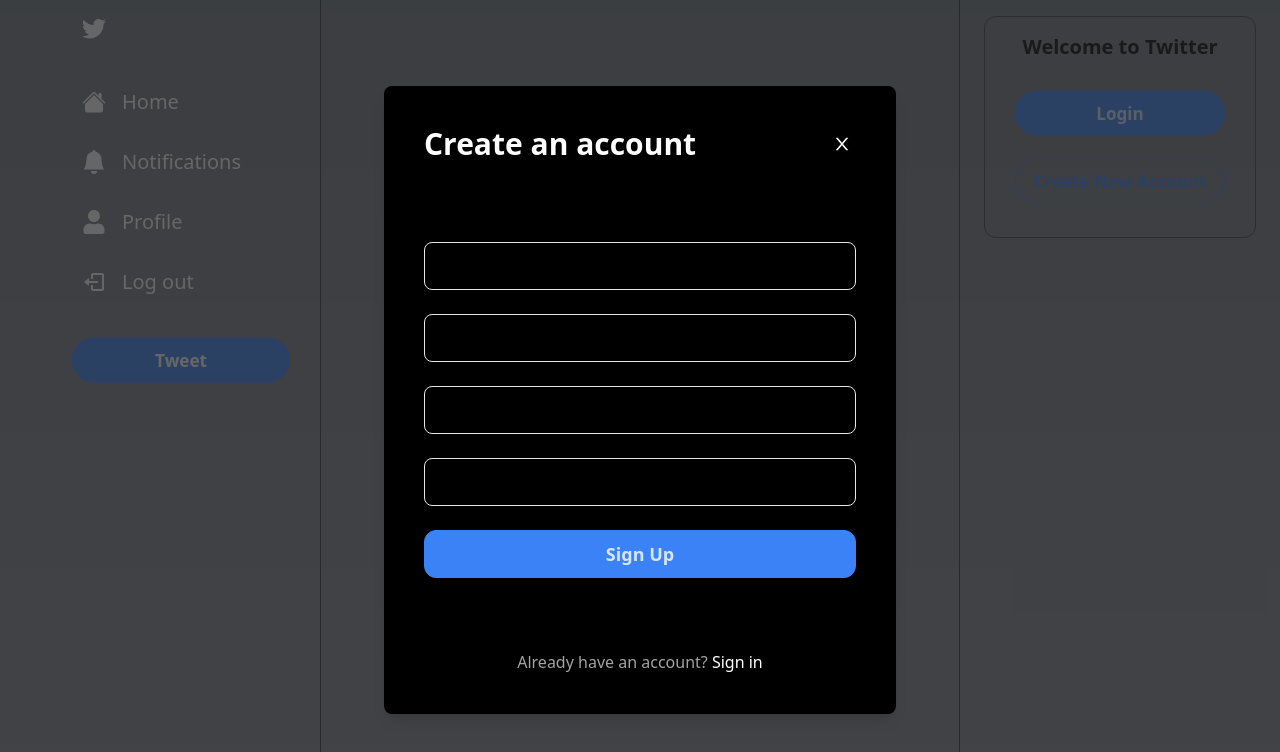
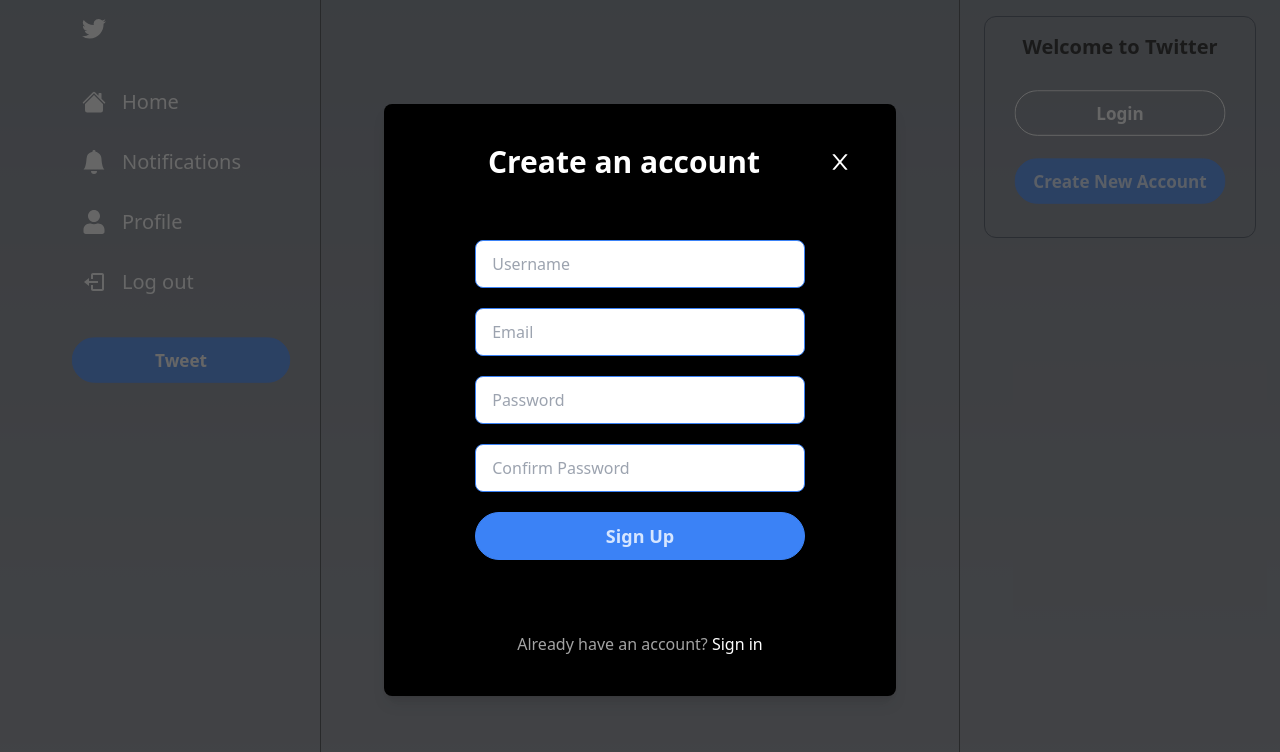
Before and after one commit to HienDG/next-twitter, a Next.js app: page / in a window 1280 px wide. Both pictures are taken after a click on the button "Create New Account". Shown: the top 752 px of the page. Built offline with nearby package versions, Linux system fonts and the light colour scheme.

Commit message:
add Button component , change InputField component

```diff
--- a/src/components/layouts/ModalLayout.tsx
+++ b/src/components/layouts/ModalLayout.tsx
@@ -10,24 +10,24 @@
 
 const ModalLayout: React.FC<ModalLayoutProps> = ({ label, children, onClose }) => {
 	return (
-		<section className="fixed inset-0 z-50 flex items-center justify-center overflow-x-hidden overflow-y-auto outline-none focus:outline-none bg-neutral-800 bg-opacity-70 scrollbar-hide">
+		<section className="fixed inset-0 z-50 flex items-center justify-center overflow-x-hidden overflow-y-auto outline-none focus:outline-none bg-neutral-800 bg-opacity-70 scrollbar-hide max-md:bg-black">
 			<div className="relative w-full h-full mx-auto my-6 md:w-3/5 lg:w-2/5 lg:max-w-3xl md:h-auto">
 				{/* Content */}
 				<div className="relative flex flex-col w-full h-full bg-black border-0 rounded-lg shadow-lg outline-none lg:h-auto focus:outline-none">
 					{/* Header */}
-					<div className="flex items-center justify-between p-10 rounded-t ">
-						<h3 className="text-3xl font-semibold text-white">{label}</h3>
+					<div className="flex items-center justify-between p-10 pb-5 rounded-t ">
+						<h3 className="flex-1 text-3xl font-semibold text-center text-white">{label}</h3>
 
 						<button
-							className="p-1 ml-auto text-white transition border-0 hover:opacity-70"
+							className="p-1 text-white transition border-0 hover:opacity-70"
 							onClick={onClose}
 						>
-							<AiOutlineClose size={20} />
+							<AiOutlineClose size={24} />
 						</button>
 					</div>
 
 					{/* Body */}
-					<div className="relative flex-auto p-10">
+					<div className="relative flex-auto w-4/5 p-10 mx-auto max-sm:w-full">
 						{children && Array.isArray(children) ? children[0 as keyof typeof children] : children}
 					</div>
 
--- a/src/components/modal/authentication/SignIn.tsx
+++ b/src/components/modal/authentication/SignIn.tsx
@@ -2,12 +2,16 @@
 import { useForm, SubmitHandler } from "react-hook-form";
 import { zodResolver } from "@hookform/resolvers/zod";
 
-import { FormControl, InputField } from "@src/components/ui";
+import { FormControl, InputField, Button } from "@src/components/ui";
 
 import { signInSchema, type SignInFormFields, defaultSignInField } from "@libs/zod";
 
 const SignInModal: React.FC = () => {
-	const { register, handleSubmit } = useForm<SignInFormFields>({
+	const {
+		register,
+		handleSubmit,
+		formState: { errors },
+	} = useForm<SignInFormFields>({
 		resolver: zodResolver(signInSchema),
 		defaultValues: defaultSignInField,
 		mode: "onChange",
@@ -19,10 +23,25 @@
 
 	return (
 		<FormControl onSubmit={handleSubmit(onSubmit)}>
-			<InputField label="Email" {...register("email")} />
-			<InputField label="Password" {...register("password")} />
+			<InputField
+				type="email"
+				placeholder="Enter your Email"
+				hasError={!!errors.email}
+				errorMessage={errors.email?.message}
+				{...register("email")}
+			/>
 
-			<button className="w-full text-lg capitalize btn btn-primary rounded-xl">Sign Up</button>
+			<InputField
+				type="password"
+				placeholder="Enter your Password"
+				errorMessage={errors.password?.message}
+				hasError={!!errors.password}
+				{...register("password")}
+			/>
+
+			<Button className="w-full text-white capitalize rounded-full" variant="primary" type="submit">
+				Sign In
+			</Button>
 		</FormControl>
 	);
 };
--- a/src/components/modal/authentication/SignUp.tsx
+++ b/src/components/modal/authentication/SignUp.tsx
@@ -2,12 +2,16 @@
 import { useForm, SubmitHandler } from "react-hook-form";
 import { zodResolver } from "@hookform/resolvers/zod";
 
-import { FormControl, InputField } from "@src/components/ui";
+import { FormControl, InputField, Button } from "@src/components/ui";
 
 import { signUpSchema, type SignUpFormFields, defaultSignUpField } from "@libs/zod";
 
 const SignUpModal: React.FC = () => {
-	const { register, handleSubmit } = useForm<SignUpFormFields>({
+	const {
+		register,
+		handleSubmit,
+		formState: { errors },
+	} = useForm<SignUpFormFields>({
 		resolver: zodResolver(signUpSchema),
 		defaultValues: defaultSignUpField,
 		mode: "onChange",
@@ -19,12 +23,37 @@
 
 	return (
 		<FormControl onSubmit={handleSubmit(onSubmit)}>
-			<InputField label="Username" {...register("username")} />
-			<InputField label="Email" {...register("email")} />
-			<InputField label="Password" {...register("password")} />
-			<InputField label="Confirm Password" {...register("confirmPassword")} />
+			<InputField
+				errorMessage={errors.username?.message}
+				hasError={!!errors.username}
+				{...register("username")}
+				placeholder="Username"
+			/>
+			<InputField
+				errorMessage={errors.email?.message}
+				hasError={!!errors.email}
+				{...register("email")}
+				placeholder="Email"
+				type="email"
+			/>
+			<InputField
+				errorMessage={errors.password?.message}
+				hasError={!!errors.password}
+				{...register("password")}
+				placeholder="Password"
+				type="password"
+			/>
+			<InputField
+				errorMessage={errors.confirmPassword?.message}
+				hasError={!!errors.confirmPassword}
+				{...register("confirmPassword")}
+				placeholder="Confirm Password"
+				type="password"
+			/>
 
-			<button className="w-full text-lg capitalize btn btn-primary rounded-xl">Sign Up</button>
+			<Button className="w-full text-lg capitalize rounded-full" variant="primary">
+				Sign Up
+			</Button>
 		</FormControl>
 	);
 };
--- a/src/components/sidebar/LeftContent/TweetButton.tsx
+++ b/src/components/sidebar/LeftContent/TweetButton.tsx
@@ -2,18 +2,20 @@
 
 import { FaFeather } from "react-icons/fa";
 
+import { Button } from "@src/components/ui";
+
 const TweetButton: React.FC = () => {
 	return (
 		<div className="w-full">
-			<button className="flex items-center justify-center p-4 mt-6 transition rounded-full lg:hidden h-14 w-14 btn btn-primary">
+			<Button className="mt-6 rounded-full lg:hidden h-14 w-14" variant="primary">
 				<FaFeather size={24} color="white" />
-			</button>
+			</Button>
 
-			<button className="hidden w-full px-4 py-2 mt-6 rounded-full lg:block btn btn-primary">
+			<Button className="hidden w-full px-4 py-2 mt-6 rounded-full lg:block" variant="primary">
 				<p className="hidden text-lg font-semibold text-center text-white capitalize lg:block">
 					Tweet
 				</p>
-			</button>
+			</Button>
 		</div>
 	);
 };
--- a/src/components/sidebar/RightContent/index.tsx
+++ b/src/components/sidebar/RightContent/index.tsx
@@ -1,4 +1,6 @@
 import React from "react";
+
+import { Button } from "@src/components/ui";
 
 import { useAuthModal } from "@src/hooks";
 
@@ -10,18 +12,21 @@
 			<div className="p-4 border border-gray-700 border-solid rounded-xl">
 				<h2 className="text-xl font-bold text-center mb-7">Welcome to Twitter</h2>
 				<div className="flex flex-col px-2 mb-4 space-y-5">
-					<button
-						className="text-lg capitalize rounded-full btn btn-primary"
+					<Button
+						className="text-lg text-white capitalize rounded-full"
+						outline
 						onClick={() => onOpen()}
 					>
 						Login
-					</button>
-					<button
-						className="text-lg capitalize rounded-full btn btn-outline btn-primary"
+					</Button>
+
+					<Button
+						className="text-lg capitalize rounded-full"
+						variant="primary"
 						onClick={() => onOpen("sign-up")}
 					>
 						Create New Account
-					</button>
+					</Button>
 				</div>
 			</div>
 		</aside>
--- /dev/null
+++ b/src/components/ui/Button.tsx
@@ -0,0 +1,67 @@
+import React from "react";
+import clsx from "clsx";
+
+type VariantKey =
+	| "primary"
+	| "accent"
+	| "secondary"
+	| "info"
+	| "success"
+	| "warning"
+	| "error"
+	| "ghost"
+	| "no-variant";
+type ButtonSize = "lg" | "md" | "sm" | "xs";
+
+interface ButtonProps extends React.ButtonHTMLAttributes<HTMLButtonElement> {
+	children: React.ReactNode;
+	variant?: VariantKey;
+	isLoading?: boolean;
+	outline?: boolean;
+	disabled?: boolean;
+	size?: ButtonSize;
+}
+
+const buttonVariants: Record<VariantKey, string> = {
+	primary: "btn-primary",
+	secondary: "btn-secondary",
+	accent: "btn-accent",
+	info: "btn-info",
+	success: "btn-success",
+	warning: "btn-warning",
+	error: "btn-error",
+	ghost: "btn-ghost",
+	"no-variant": "",
+};
+
+const buttonSize: Record<ButtonSize, string> = {
+	lg: "btn-lg",
+	md: "btn-md",
+	sm: "btn-sm",
+	xs: "btn-xs",
+};
+
+const Button: React.FC<ButtonProps> = ({
+	children,
+	className,
+	variant = "no-variant",
+	isLoading,
+	outline,
+	disabled,
+	size = "md",
+	...restProps
+}) => {
+	const buttonClasses = clsx("btn", className, buttonVariants[variant], {
+		["loading"]: isLoading,
+		["btn-outline"]: outline,
+		["btn-disabled"]: disabled,
+		[buttonSize[size]]: size,
+	});
+
+	return (
+		<button className={buttonClasses} {...restProps}>
+			{children}
+		</button>
+	);
+};
+export default Button;
--- a/src/components/ui/FormControl.tsx
+++ b/src/components/ui/FormControl.tsx
@@ -6,7 +6,7 @@
 }
 
 const FormControl: React.FC<FormControlProps> = ({ className, children, ...restProps }) => {
-	const formClasses = clsx("w-full space-y-6", className);
+	const formClasses = clsx("w-full space-y-5", className);
 
 	return (
 		<form className={formClasses} {...restProps}>
--- a/src/components/ui/InputField.tsx
+++ b/src/components/ui/InputField.tsx
@@ -1,26 +1,27 @@
-import React, { forwardRef } from "react";
+import React, { Fragment, forwardRef } from "react";
+import clsx from "clsx";
 
 interface InputFieldProps extends Omit<React.InputHTMLAttributes<HTMLInputElement>, "className"> {
-	label?: string;
+	hasError?: boolean;
+	errorMessage?: string;
 }
 
 // eslint-disable-next-line react/display-name
-const InputField = forwardRef<HTMLInputElement, InputFieldProps>(({ label, ...restProps }, ref) => {
-	return (
-		<div className="w-full">
-			<div className="relative h-12 w-full min-w-[200px]">
-				<input
-					ref={ref}
-					className="w-full h-full px-5 py-3 font-sans text-sm font-normal transition-all bg-transparent border rounded-lg peer border-blue-gray-200 text-blue-gray-700 outline outline-0 placeholder-shown:border placeholder-shown:border-blue-gray-200 placeholder-shown:border-t-blue-gray-200 focus:border-2 focus:border-sky-500 focus:border-t-transparent focus:outline-0 disabled:border-0 disabled:bg-blue-gray-50"
-					placeholder=" "
-					autoComplete="off"
-					{...restProps}
-				/>
-				<label className="before:content[' '] after:content[' '] pointer-events-none absolute left-0 -top-1.5 flex h-full w-full select-none text-[11px] font-normal leading-tight text-blue-gray-400 transition-all before:pointer-events-none before:mt-[6.5px] before:mr-1 before:box-border before:block before:h-1.5 before:w-2.5 before:rounded-tl-md before:border-t before:border-l before:border-blue-gray-200 before:transition-all after:pointer-events-none after:mt-[6.5px] after:ml-1 after:box-border after:block after:h-1.5 after:w-2.5 after:flex-grow after:rounded-tr-md after:border-t after:border-r after:border-blue-gray-200 after:transition-all peer-placeholder-shown:text-sm peer-placeholder-shown:leading-[3.75] peer-placeholder-shown:text-blue-gray-500 peer-placeholder-shown:before:border-transparent peer-placeholder-shown:after:border-transparent peer-focus:text-[11px] peer-focus:leading-tight peer-focus:text-white peer-focus:before:border-t-2 peer-focus:before:border-l-2 peer-focus:before:border-sky-500 peer-focus:after:border-t-2 peer-focus:after:border-r-2 peer-focus:after:border-sky-500 peer-disabled:text-transparent peer-disabled:before:border-transparent peer-disabled:after:border-transparent peer-disabled:peer-placeholder-shown:text-blue-gray-500">
-					{label}
-				</label>
+const InputField = forwardRef<HTMLInputElement, InputFieldProps>(
+	({ hasError, type = "text", errorMessage, ...restProps }, ref) => {
+		const inputClasses = clsx("w-full text-black input-bordered input", {
+			["input-primary"]: !hasError,
+			["input-error"]: hasError,
+		});
+
+		return (
+			<div className="w-full form-control">
+				<input className={inputClasses} type={type} ref={ref} {...restProps} />
+				<Fragment>
+					{hasError ? <label className="text-red-500 label">{errorMessage}</label> : null}
+				</Fragment>
 			</div>
-		</div>
-	);
-});
+		);
+	}
+);
 export default InputField;
--- a/src/components/ui/index.ts
+++ b/src/components/ui/index.ts
@@ -1,2 +1,3 @@
 export { default as FormControl } from "./FormControl";
 export { default as InputField } from "./InputField";
+export { default as Button } from "./Button";
```
